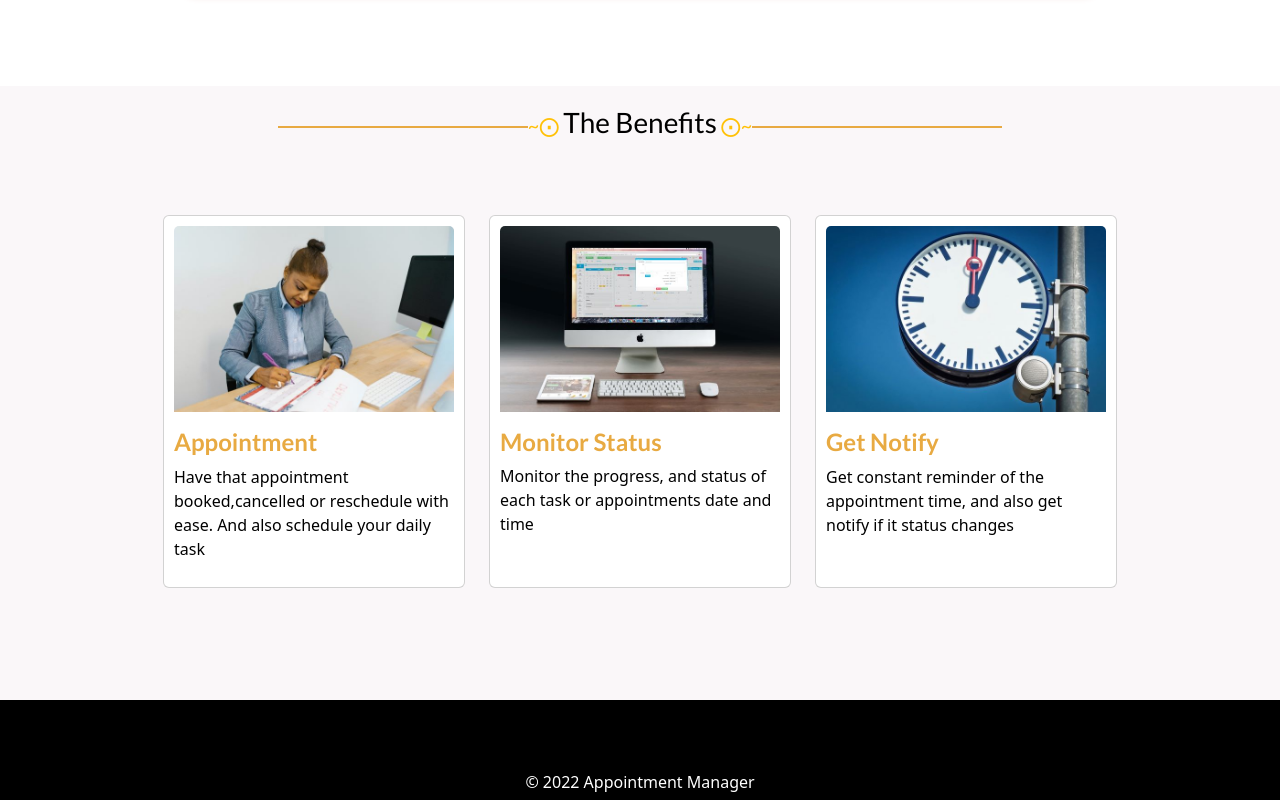
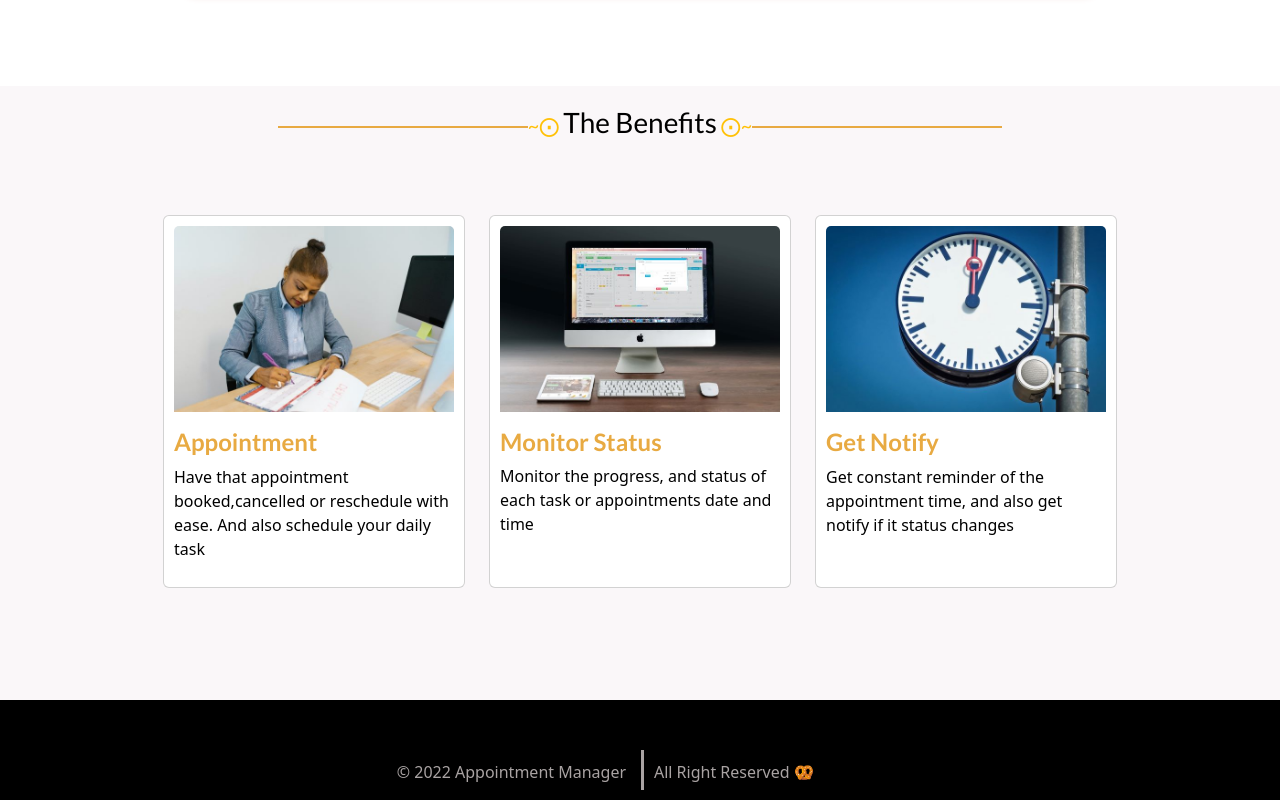
Before and after one commit to awasevalentine/Appointment-manager-v2, a React (Create React App) app: page / in a window 1280 px wide. Shown: the part 1582-2382 px from the top of the page. Built offline with nearby package versions, Linux system fonts and the light colour scheme; a web font is replaced by a local one.

Commit message:
added footer section and adjusted the color

```diff
--- a/src/app/components/footer/footer.css
+++ b/src/app/components/footer/footer.css
@@ -2,8 +2,36 @@
 .footer-main-wrapper{
     height: 100px;
     background-color: #000;
+    color: #a9a3a3 !important;
+
 }
 
-.footer-main-wrapper > p {
-    padding-top: 70px
+.footer-content {
+    display: inline-flex;
+    width: 100%;
+    margin-top: 60px;
 }
+
+.footer-content > span, .footer-content > p {
+    width: 50%;
+    height: 100%;
+}
+
+.footer-content > p {
+    /* padding-top: 70px; */
+    display: flex;
+    justify-content: flex-end;
+}
+
+.vertical_rule{
+    height: 40px;
+    width: 3px;
+    background-color: #a9a3a3;
+    margin-left: 15px;
+    margin-top: -10px;
+}
+.footer-content > span {
+    display: flex;
+    justify-content: flex-start;
+    margin-left: 10px;
+}
--- a/src/app/components/footer/footer.jsx
+++ b/src/app/components/footer/footer.jsx
@@ -5,7 +5,11 @@ const Footer = () => {
     return (
         <>
         <div className='footer-main-wrapper'>
-            <p class="text-white text-center">&copy; 2022 Appointment Manager </p>
+            <div class="footer-content">
+                <p>&copy; 2022 Appointment Manager </p>
+                <div className='vertical_rule'></div>
+                <span>All Right Reserved 🥨</span>
+            </div>
         </div>
         </>
      );
```
